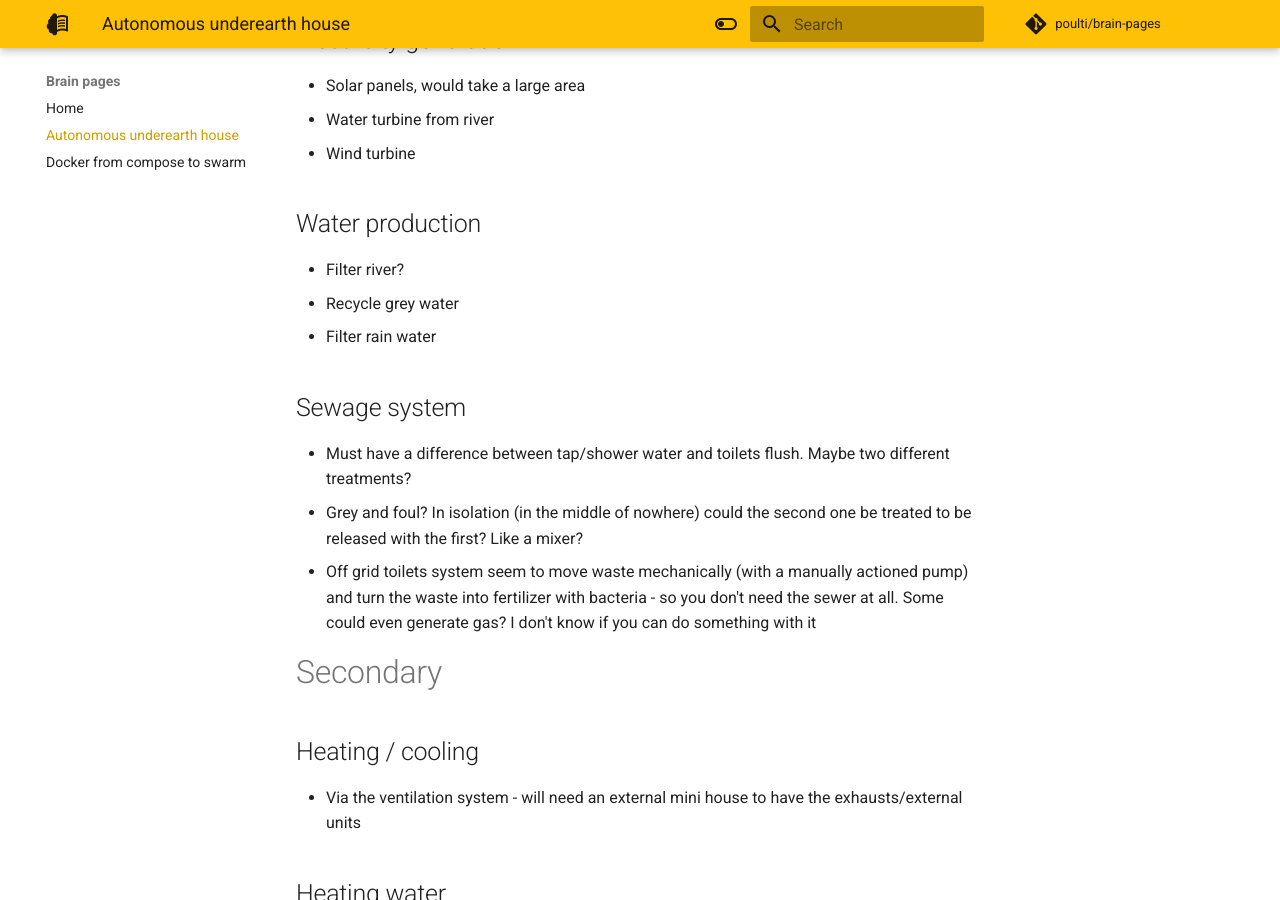
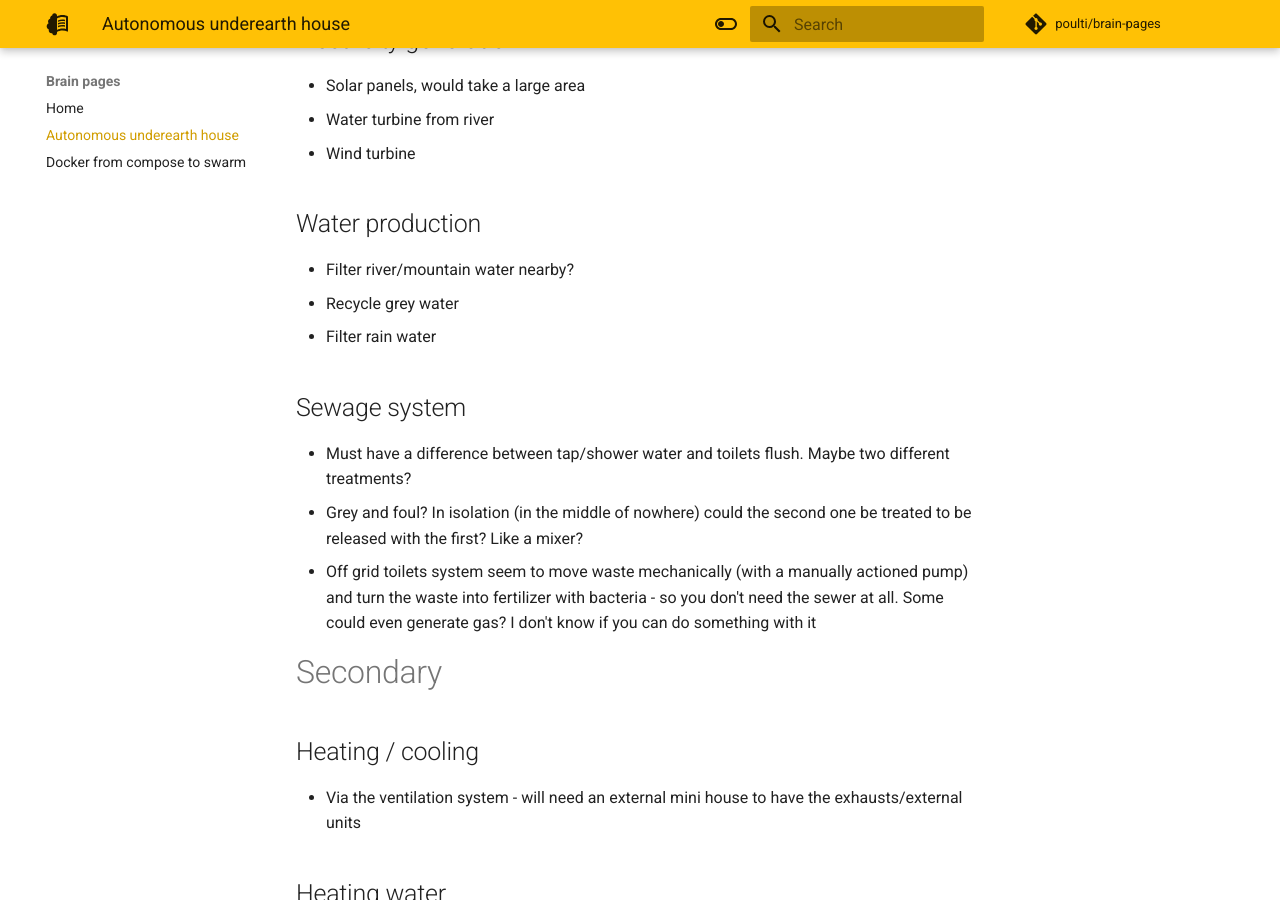
Before and after one commit to poulti/brain-pages, an MkDocs documentation site: the page built from docs/autonomous-underearth-house.md, in a window 1280 px wide and 900 px high, scrolled down 1105 px. Built offline with MkDocs 1.6.1 and Material for MkDocs 9.7.7, drawn with Linux system fonts in a browser that asks for light colours; comment, search, counter and statistics services are not loaded.

Commit message:
Add filter water

```diff
--- a/docs/autonomous-underearth-house.md
+++ b/docs/autonomous-underearth-house.md
@@ -29,7 +29,7 @@ Shouldn't be too much of a problem under earth.
 - Water turbine from river
 - Wind turbine
 ## Water production
-- Filter river?
+- Filter river/mountain water nearby?
 - Recycle grey water
 - Filter rain water
 ## Sewage system
```
